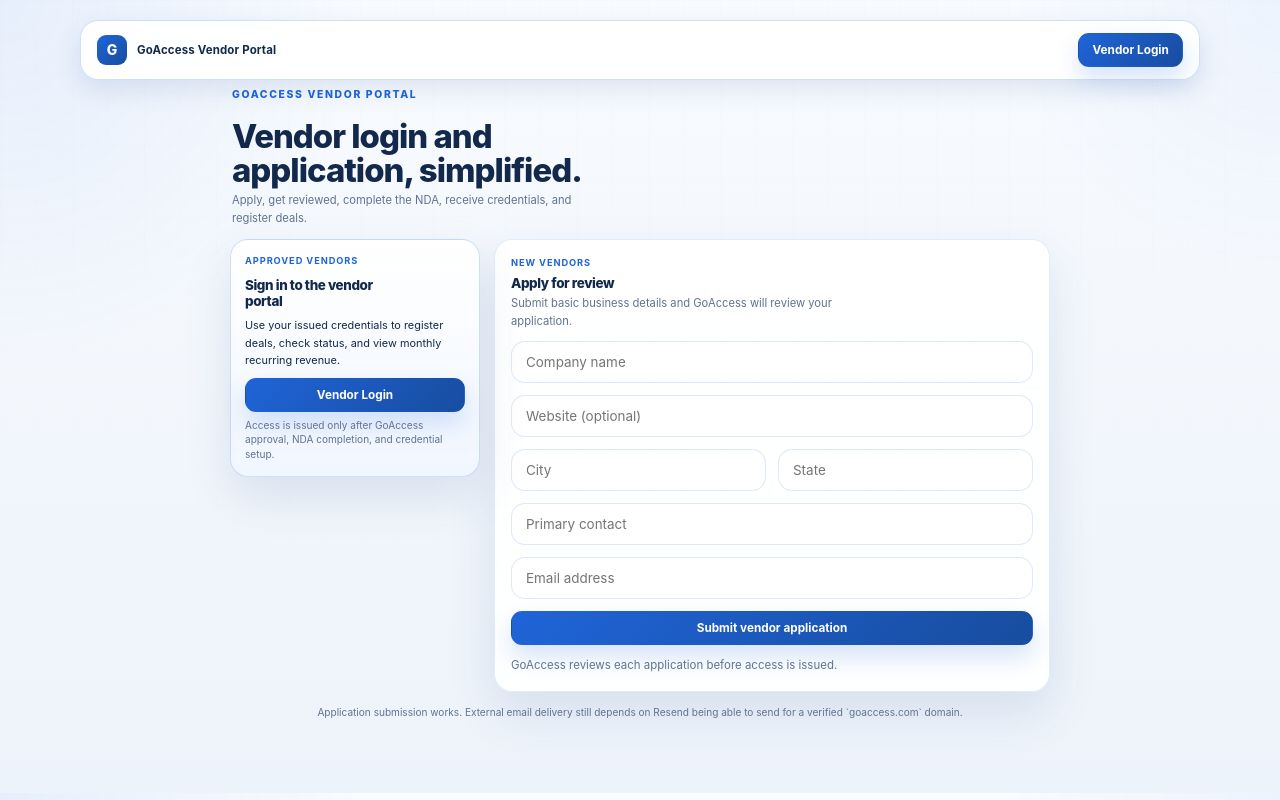
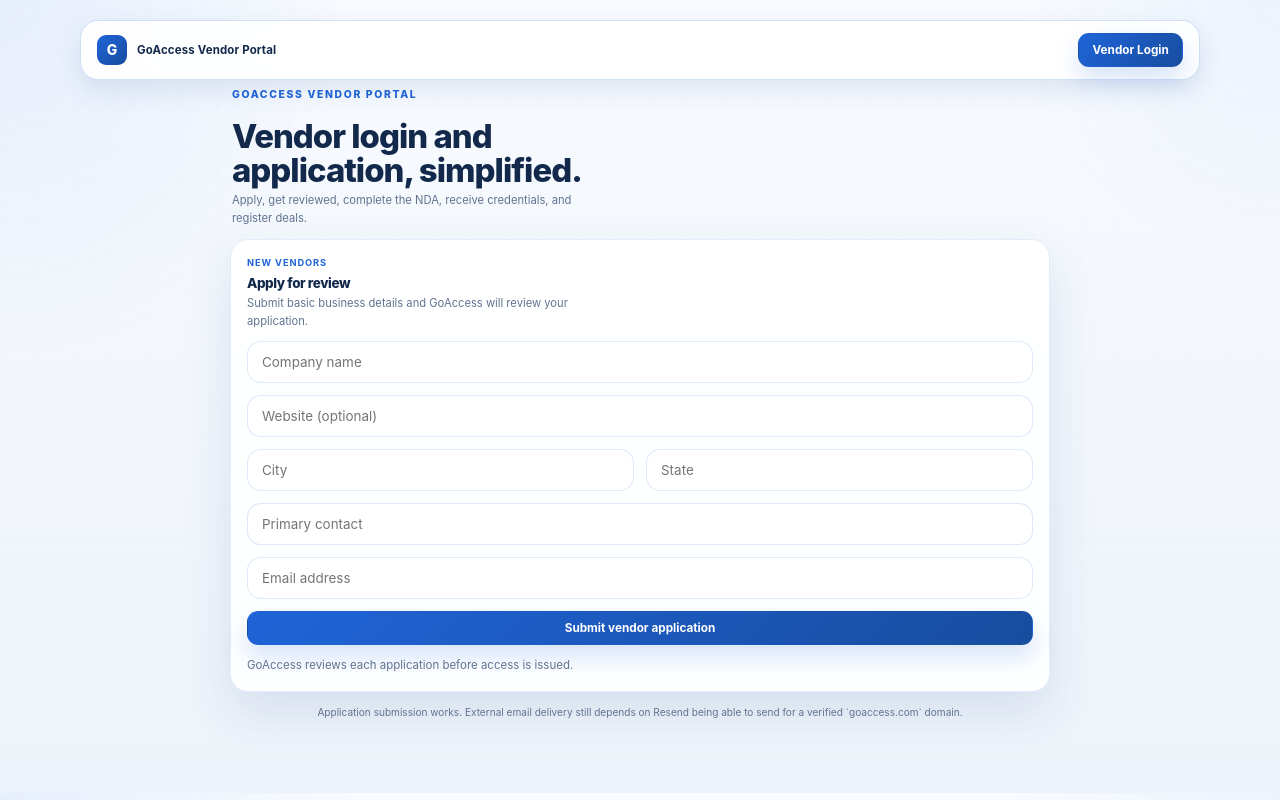
Before and after one commit to Brandonoswalt18-bot/PRM, a Next.js app: page / in a window 1280 px wide. Built offline with nearby package versions, Linux system fonts and the light colour scheme.

Commit message:
Remove redundant homepage login card

```diff
--- a/components/marketing/marketing-page.tsx
+++ b/components/marketing/marketing-page.tsx
@@ -25,20 +25,8 @@
           </div>
         </section>
 
-        <section className="access-shell access-shell-quiet">
-          <aside className="access-sidecard access-sidecard-primary">
-            <span className="access-label">Approved vendors</span>
-            <h2>Sign in to the vendor portal</h2>
-            <p>Use your issued credentials to register deals, check status, and view monthly recurring revenue.</p>
-            <div className="entry-action-stack">
-              <Link className="button button-primary button-blue" href="/login">
-                Vendor Login
-              </Link>
-              <small>Access is issued only after GoAccess approval, NDA completion, and credential setup.</small>
-            </div>
-          </aside>
-
-          <article className="access-panel" id="application">
+        <section className="access-shell">
+          <article className="access-panel" id="application" style={{ gridColumn: "1 / -1" }}>
             <div className="access-panel-copy">
               <span className="access-label">New vendors</span>
               <h2>Apply for review</h2>
```
